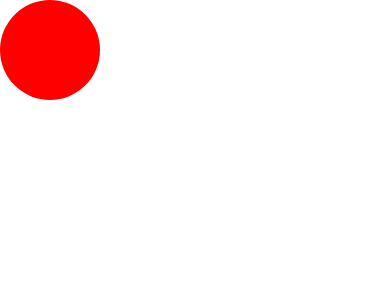
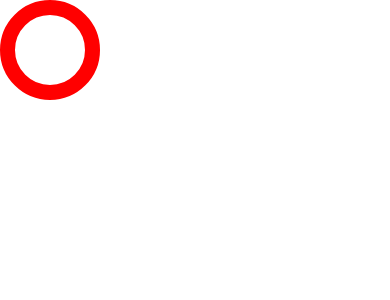
Before and after one commit to KentVillamora/esp8266-controller, a React Native app: screen / in a window 390 px wide. Shown: the top 300 px of the page. Built offline with nearby package versions, Linux system fonts and the light colour scheme.

Commit message:
Update App.js

```diff
--- a/App.js
+++ b/App.js
@@ -11,7 +11,9 @@ const styles = StyleSheet.create({
   circle: {
     width: 100,
     height: 100,
-    borderRadius: 100 / 2,
-    backgroundColor: "red",
+    borderRadius: 50,
+    borderWidth: 15,
+    backgroundColor: "white",
+    borderColor: "red",
   },
 });
```
